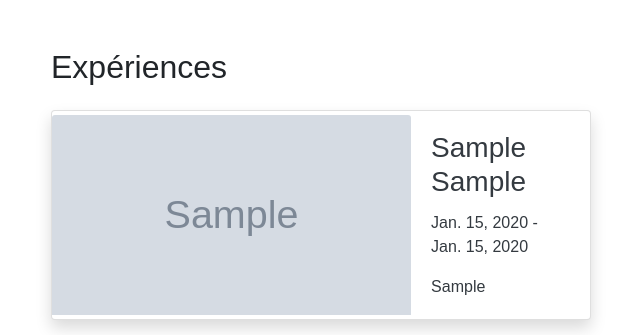
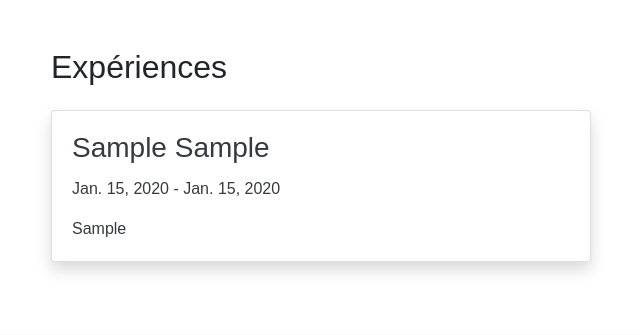
Before and after one commit to Laseguue/CV2, a Django app: page /experience/ in a window 1280 px wide. Shown: the part 56-391 px from the top of the page, without its empty margins (34-674 px from the left). Run offline with Django 4.2, Linux system fonts and the light colour scheme; tables that the repository leaves empty hold one stand-in row (values such as "Sample post"); grey boxes marked "Sample" are stand-in pictures; parts of the project's set-up code (start-up, migrations or seed data) failed here and were passed over; some libraries are stand-ins or nearby versions.

Commit message:
supression image apercu experience

```diff
--- a/cv/templates/cv/experience.html
+++ b/cv/templates/cv/experience.html
@@ -7,11 +7,6 @@
             <div class="col-md-6 mb-4">
                 <div class="card h-100 shadow">
                     <a href="{% url 'experience_detail' experience_id=experience.id %}" class="text-decoration-none text-dark d-flex align-items-center h-100">
-                        {% if experience.diplome_image %}
-                        <div class="w-100 image-container">
-                            <img src="{{ experience.diplome_image }}" alt="{{ experience.position }}" class="card-img-top img-fluid w-100">
-                        </div>
-                        {% endif %}
                         <div class="card-body">
                             <h3 class="card-title">{{ experience.position }} {{ experience.company }}</h3>
                             <p class="card-text">{{ experience.start_date }} - {{ experience.end_date }}</p>
```
